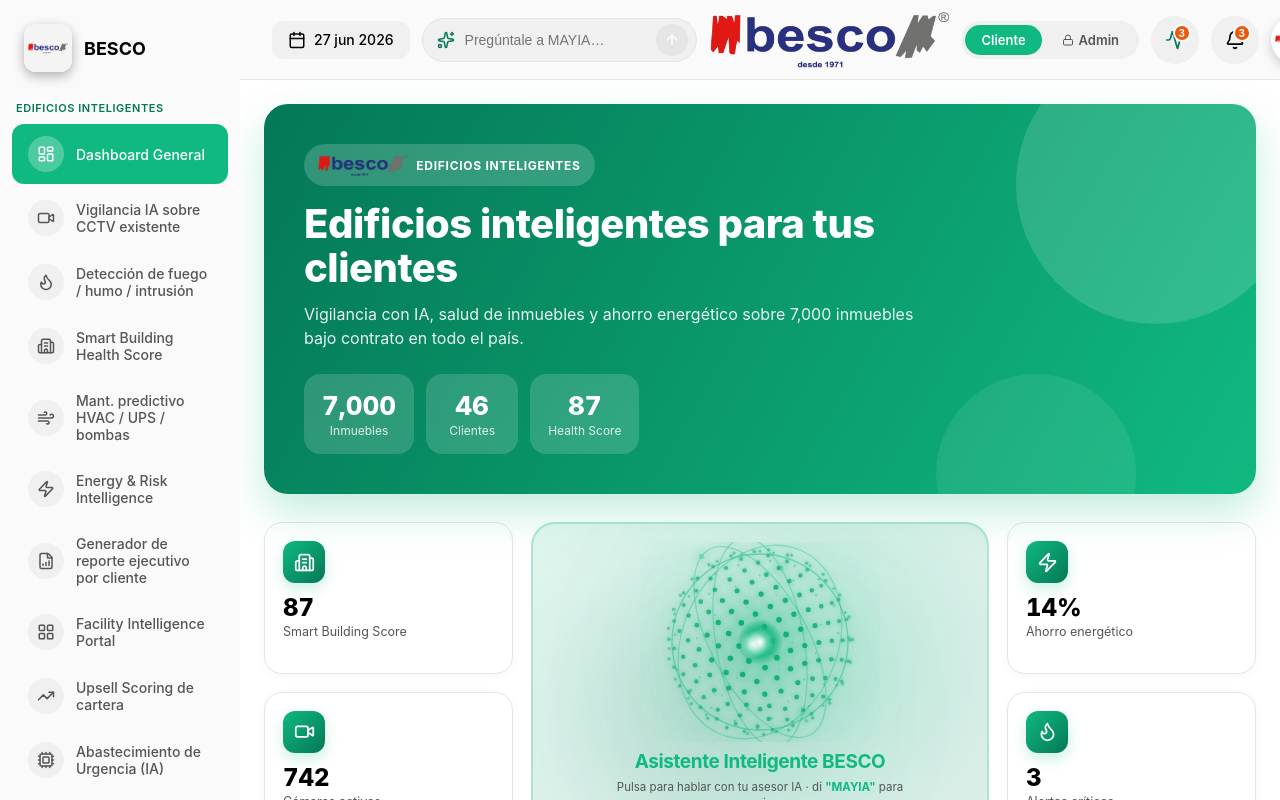
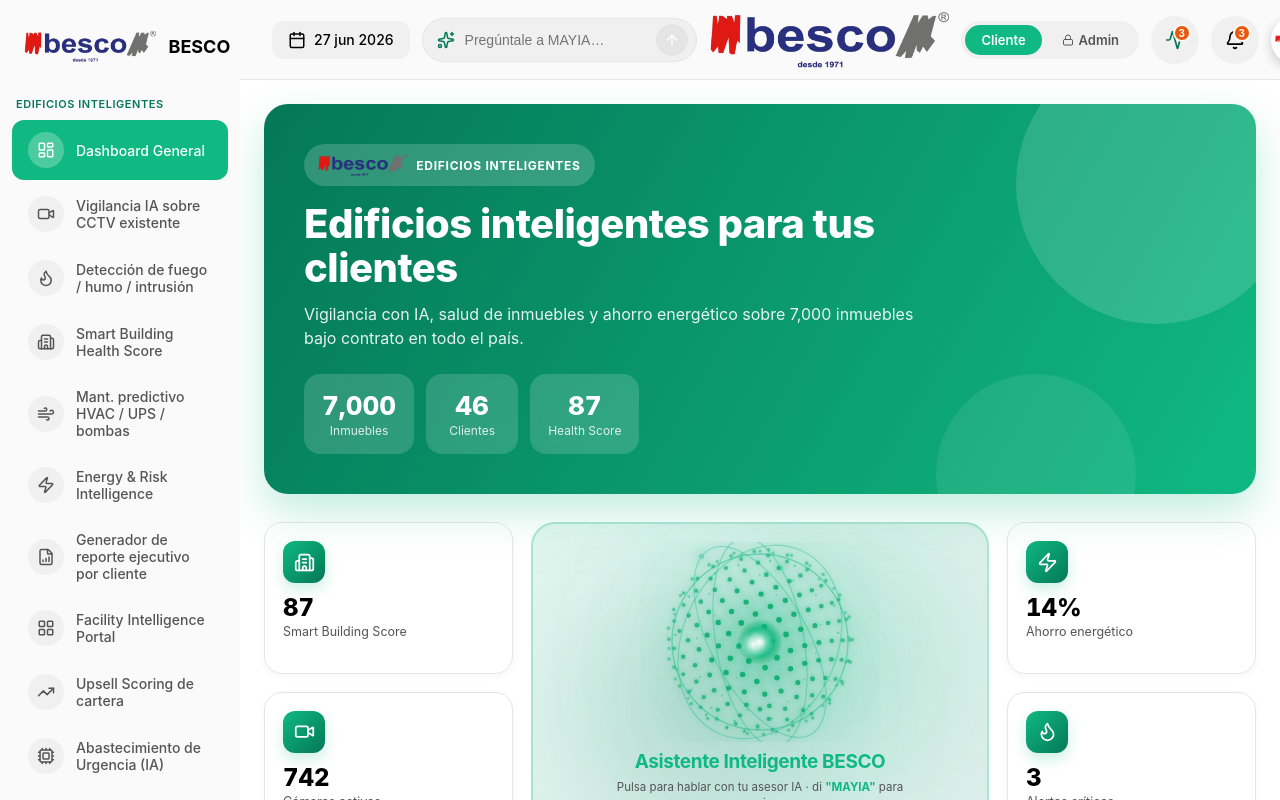
Before and after one commit to mayiainteligencia/dashboardEnterprisev2, a React (Vite) app in the folder frontend/: page / in a window 1280 px wide. Built offline with nearby package versions, Linux system fonts and the light colour scheme; the HTML template or start-up script is replaced by a standard one.

Commit message:
Refactor logo rendering in Sidebar component for improved error handling and styling

```diff
--- a/frontend/src/components/Sidebar.tsx
+++ b/frontend/src/components/Sidebar.tsx
@@ -32,28 +32,14 @@ export const Sidebar: React.FC<SidebarProps> = ({ activeSection, onSectionChange
       {/* Logo */}
       <div style={{ padding: '24px', flexShrink: 0 }}>
         <div style={{ display: 'flex', alignItems: 'center', gap: '12px' }}>
-          <div
-            style={{
-              width: '48px',
-              height: '48px',
-              borderRadius: '12px',
-              background: `linear-gradient(135deg, ${colores.primario} 0%, ${colores.secundario} 0%)`,
-              display: 'flex',
-              alignItems: 'center',
-              justifyContent: 'center',
-              boxShadow: '0 4px 12px rgba(0,0,0,0.3)',
-              overflow: 'hidden',
-              flexShrink: 0,
-            }}
-          >
           <img
             src={empresa.logo}
             alt={empresa.nombre}
             style={{
-                width: '100%',
-                height: '100%',
+              height: '44px',
+              width: 'auto',
               objectFit: 'contain',
-                padding: '4px',
+              flexShrink: 0,
             }}
             onError={(e) => {
               const target = e.target as HTMLImageElement;
@@ -77,7 +63,6 @@ export const Sidebar: React.FC<SidebarProps> = ({ activeSection, onSectionChange
               }
             }}
           />
-          </div>
           <span style={{ fontSize: '18px', fontWeight: 'bold', color: colores.textoClaro }}>
             {empresa.nombre}
           </span>
```
Lines whose indentation alone changed are shown as unchanged.
